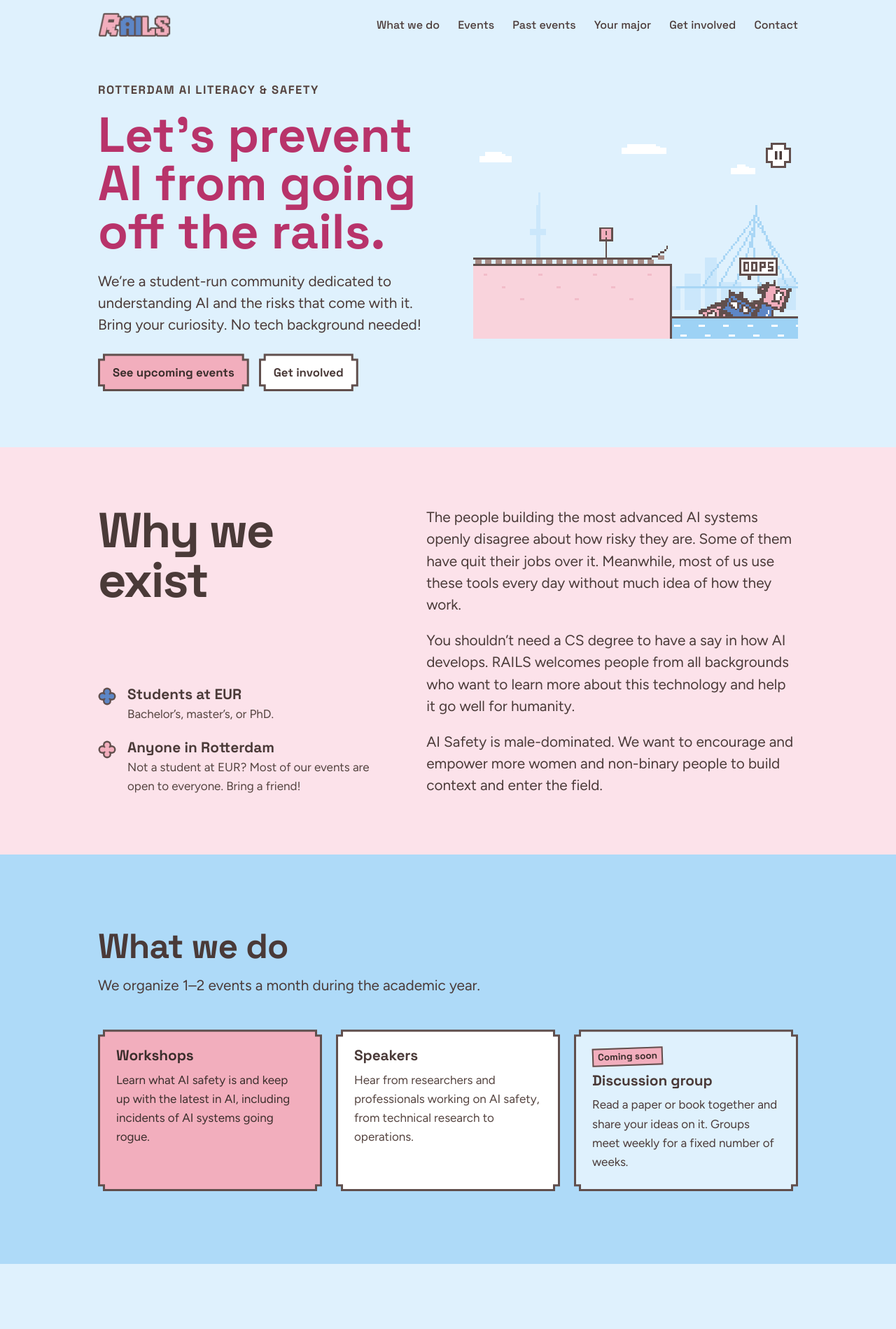
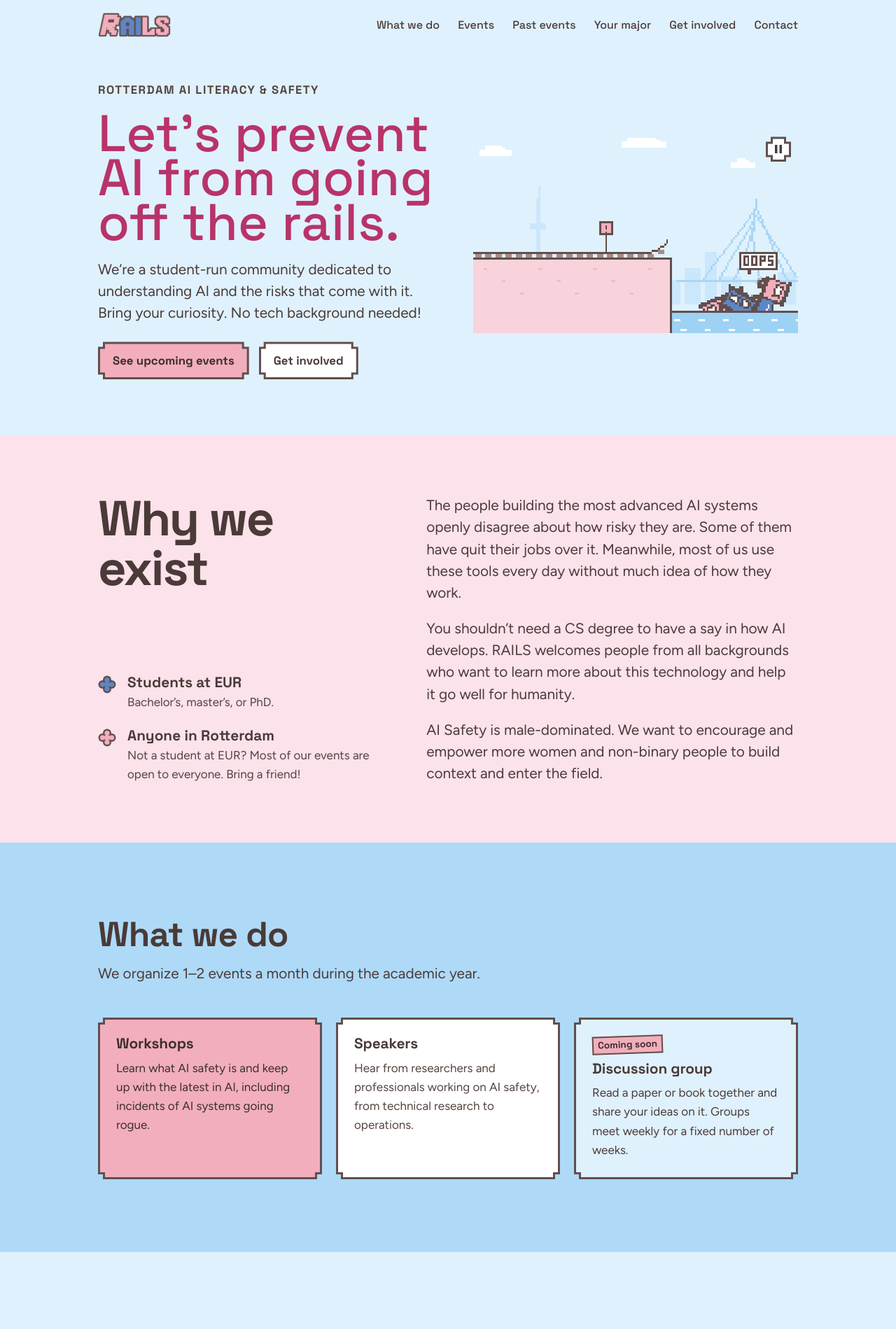
Before and after one commit to RAILS010/rails010-site, a Jekyll site: the page built from index.html, in a window 1280 px wide. Shown: the top 1899 px of the page at 70% size. Built offline with Jekyll 4.4.1, drawn with Linux system fonts in a browser that asks for light colours; some web fonts are replaced.

Commit message:
Tagline in Jersey 10; remove squares before 'So far' and 'Your major' labels
Co-Authored-By: Claude Opus 5.5 <noreply@anthropic.com>
Claude-Session: https://claude.ai/code/session_01MT8kq8mWpyiMjnUQEbcZdu

```diff
--- a/_layouts/default.html
+++ b/_layouts/default.html
@@ -24,7 +24,7 @@
 <link rel="apple-touch-icon" href="{{ '/assets/apple-touch-icon.png' | relative_url }}">
 <link rel="preconnect" href="https://fonts.googleapis.com">
 <link rel="preconnect" href="https://fonts.gstatic.com" crossorigin>
-<link rel="stylesheet" href="https://fonts.googleapis.com/css2?family=Space+Grotesk:wght@500;700&family=Figtree:wght@400;500;600&family=Handjet:wght@600&display=swap">
+<link rel="stylesheet" href="https://fonts.googleapis.com/css2?family=Space+Grotesk:wght@500;700&family=Figtree:wght@400;500;600&family=Jersey+10&display=swap">
 <link rel="stylesheet" href="{{ '/assets/site.css' | relative_url }}?v={{ site.time | date: '%s' }}">
 <script>document.documentElement.className+=' js'</script>
 </head>
--- a/assets/site.css
+++ b/assets/site.css
@@ -17,7 +17,7 @@
   --focus:#4A3A38;
   --rule:#614F4D;
   --font-display:"Space Grotesk",ui-sans-serif,system-ui,sans-serif;
-  --font-tagline:"Handjet","Space Grotesk",ui-sans-serif,system-ui,sans-serif;
+  --font-tagline:"Jersey 10","Space Grotesk",ui-sans-serif,system-ui,sans-serif;
   --raspberry:#B8336A;            /* hero tagline: 4.9:1 on --bg */
   --sleeper:#A88C86;
   --font-body:"Figtree",ui-sans-serif,system-ui,-apple-system,"Segoe UI",sans-serif;
@@ -96,9 +96,9 @@ section{padding-block:clamp(56px,9vw,104px)}
 .hero .wrap{display:grid;gap:clamp(28px,4vw,48px);align-items:center}
 @media (min-width:960px){.hero .wrap{grid-template-columns:minmax(0,1.05fr) minmax(0,1fr)}}
 .hero-text{display:grid;gap:20px;align-content:start}
-/* three levels: small label > big tagline in raspberry (Handjet: pixel-grid DNA, but calm enough to sit next to Space Grotesk/Figtree) > body intro */
+/* three levels: small label > big pixel tagline in raspberry (Jersey 10) > body intro */
 .fullname{font-family:var(--font-display);font-weight:700;font-size:clamp(.92rem,1.3vw,1.05rem);line-height:1.2;letter-spacing:.09em;text-transform:uppercase;color:var(--ink-soft)}
-.lede{font-family:var(--font-tagline);font-weight:600;font-size:clamp(2.6rem,5.6vw,4.4rem);max-width:13ch;letter-spacing:0;line-height:.98;color:var(--raspberry);text-wrap:balance}
+.lede{font-family:var(--font-tagline);font-weight:400;font-size:clamp(2.75rem,5.9vw,4.6rem);max-width:13ch;letter-spacing:.005em;line-height:.86;color:var(--raspberry);text-wrap:balance}
 .lede-sub{font-size:var(--step-1);max-width:44ch;line-height:1.5;color:var(--ink)}
 .actions{display:flex;gap:14px;flex-wrap:wrap;margin-top:6px}
 .scene{position:relative;width:100%}
@@ -174,8 +174,7 @@ section{padding-block:clamp(56px,9vw,104px)}
 .page-head{padding-block:clamp(20px,4vw,48px) clamp(28px,4vw,44px)}
 .page-head .intro{margin-bottom:0}
 .page-title{font-size:var(--step-4);letter-spacing:-.025em}
-.kicker{font-family:var(--font-display);font-weight:700;font-size:.95rem;letter-spacing:.09em;text-transform:uppercase;color:var(--ink-soft);display:flex;align-items:center;gap:.65em}
-.kicker::before{content:"";width:12px;height:12px;background:var(--sky);box-shadow:0 0 0 3px var(--line)}
+.kicker{font-family:var(--font-display);font-weight:700;font-size:.95rem;letter-spacing:.09em;text-transform:uppercase;color:var(--ink-soft)}
 .page-cta{display:grid;gap:16px;justify-items:start}
 .page-cta p{font-size:var(--step-1);max-width:46ch}
 
```
